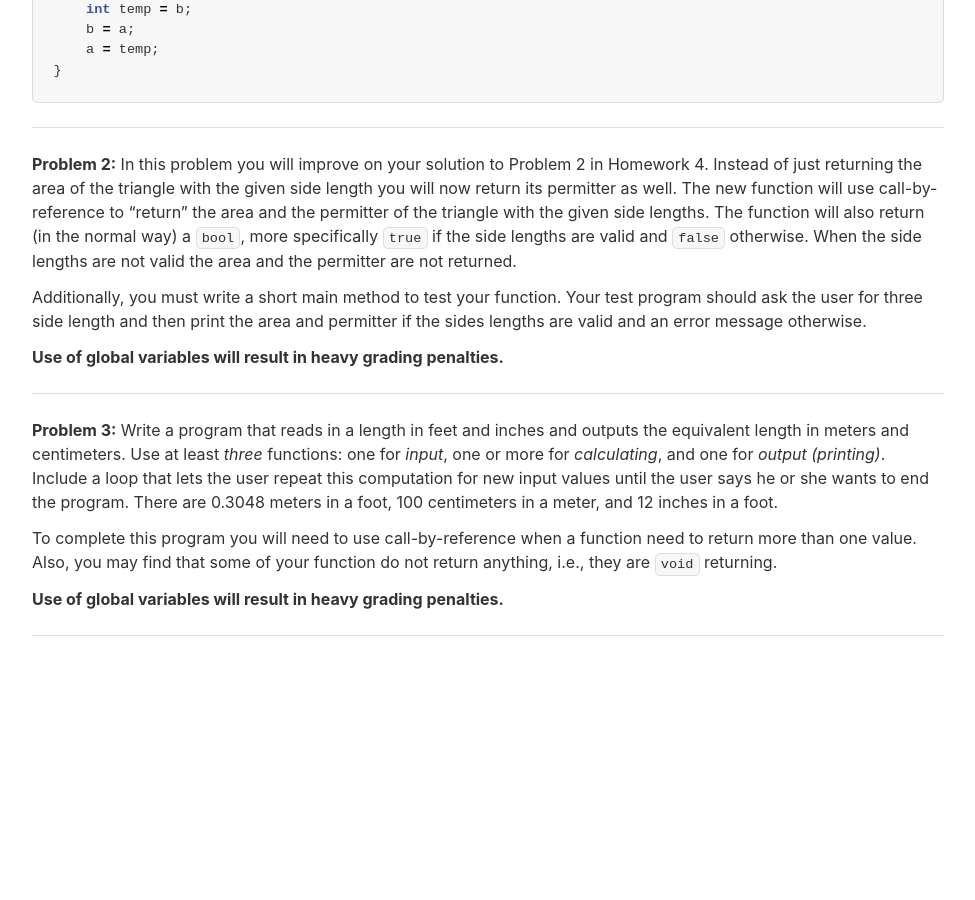
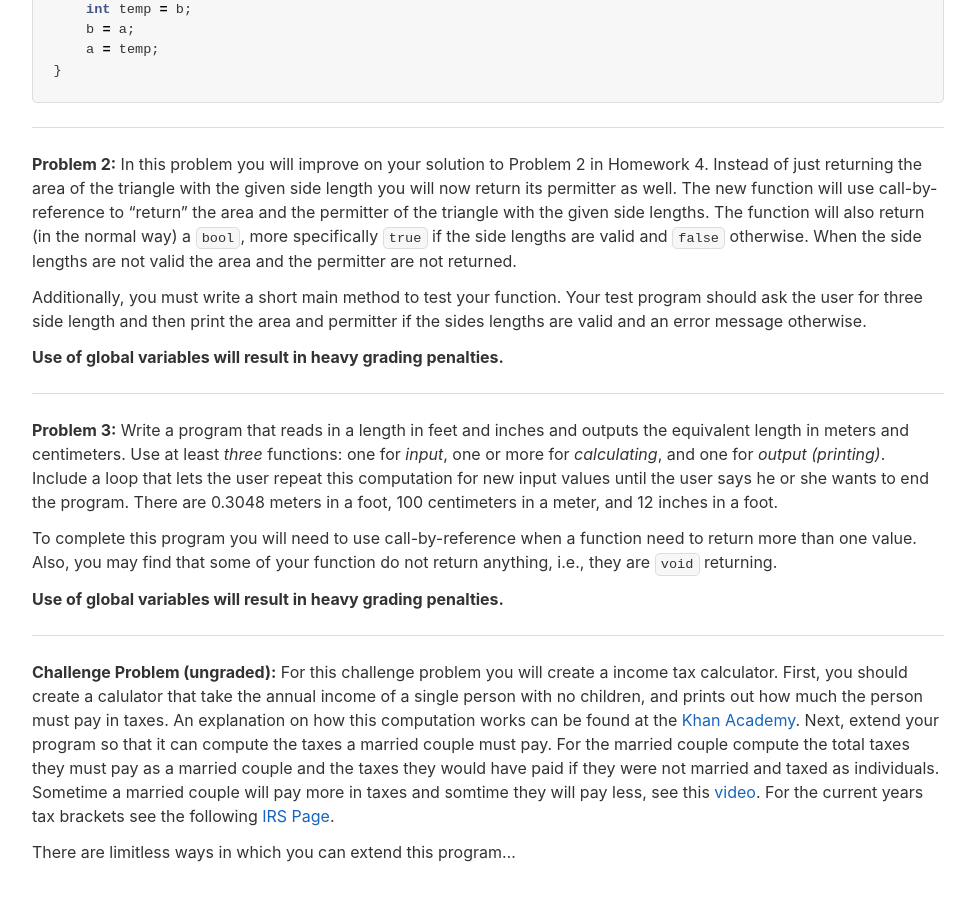
Before and after one commit to jacksonjw12/mbannister.github.io, a Jekyll site: the page built from _teaching/10-f16/Homework/Homework05.md, in a window 1280 px wide and 900 px high, scrolled down 1163 px. Shown: the whole window, without its empty margins (152-1127 px from the left). Built offline with Jekyll 4.4.1, drawn with Linux system fonts in a browser that asks for light colours; before the commit the page ends 1847 px from its top, so only the background shows below that.

Commit message:
Add challenge problem.

```diff
--- a/_teaching/10-f16/Homework/Homework05.md
+++ b/_teaching/10-f16/Homework/Homework05.md
@@ -99,4 +99,19 @@ do not return anything, i.e., they are `void` returning.
 
 __Use  of global variables will result in heavy grading penalties.__
 
-___
+---
+
+__Challenge Problem (ungraded):__ For this challenge problem you will create a
+income tax calculator. First, you should create a calulator that take the annual
+income of a single person with no children, and prints out how much the person
+must pay in taxes. An explanation on how this computation works can be found at
+the [Khan Academy](https://www.youtube.com/watch?v=DtCfOMl3qo0). Next, extend
+your program so that it can compute the taxes a married couple must pay. For the
+married couple compute the total taxes they must pay as a married couple and the
+taxes they would have paid if they were not married and taxed as individuals.
+Sometime a married couple will pay more in taxes and somtime they will pay less,
+see this [video](https://www.youtube.com/watch?v=SX_DzTb95mM). For the current
+years tax brackets see the following
+[IRS Page](https://www.irs.com/articles/projected-us-tax-rates-2016).
+
+There are limitless ways in which you can extend this program...
```
